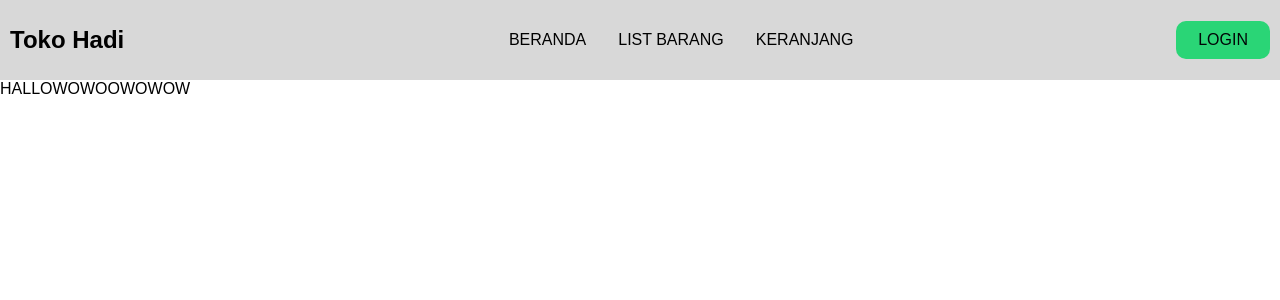
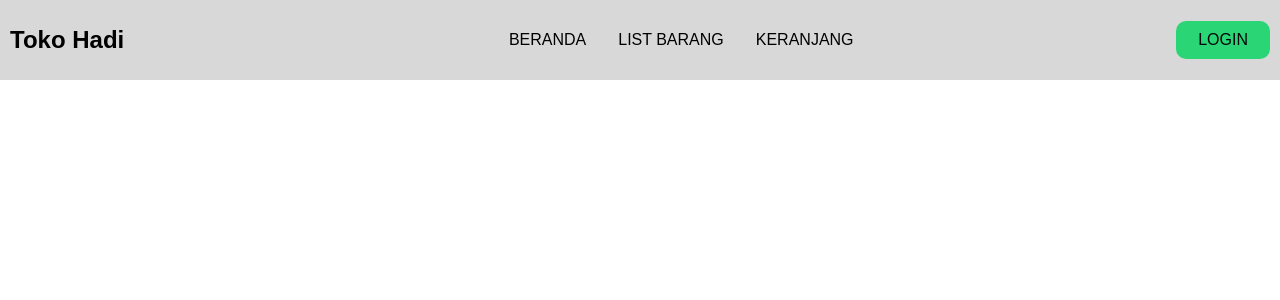
Before and after one commit to fikrahadi2/ArvisTestFEE, a React (Create React App) app: page / in a window 1280 px wide. Shown: the top 300 px of the page. Built offline with nearby package versions, Linux system fonts and the light colour scheme.

Commit message:
edit App

```diff
--- a/package.json
+++ b/package.json
@@ -14,6 +14,7 @@
     "react-router-dom": "^5.2.0",
     "react-scripts": "4.0.3",
     "react-scroll": "^1.8.2",
+    "react-typical": "^0.1.3",
     "slick-carousel": "^1.8.1",
     "styled-components": "^5.3.0",
     "web-vitals": "^1.1.2"
--- a/src/App.js
+++ b/src/App.js
@@ -8,7 +8,6 @@ function App() {
   return (
     <Router>
       <Home />
-      <div>HALLOWOWOOWOWOW</div>
     </Router>
   );
 }
```
Also changed, not shown: 1 other file (tests, documents, lock files or other folders).
